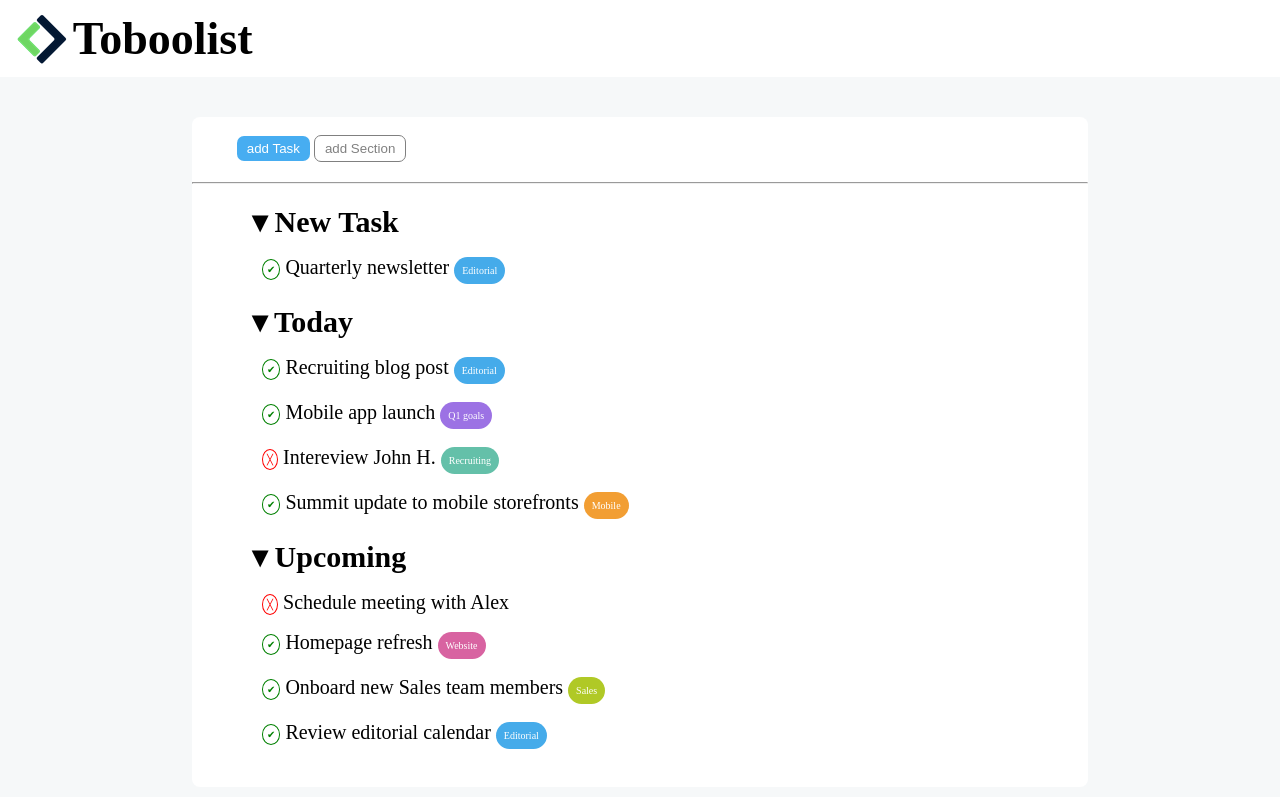
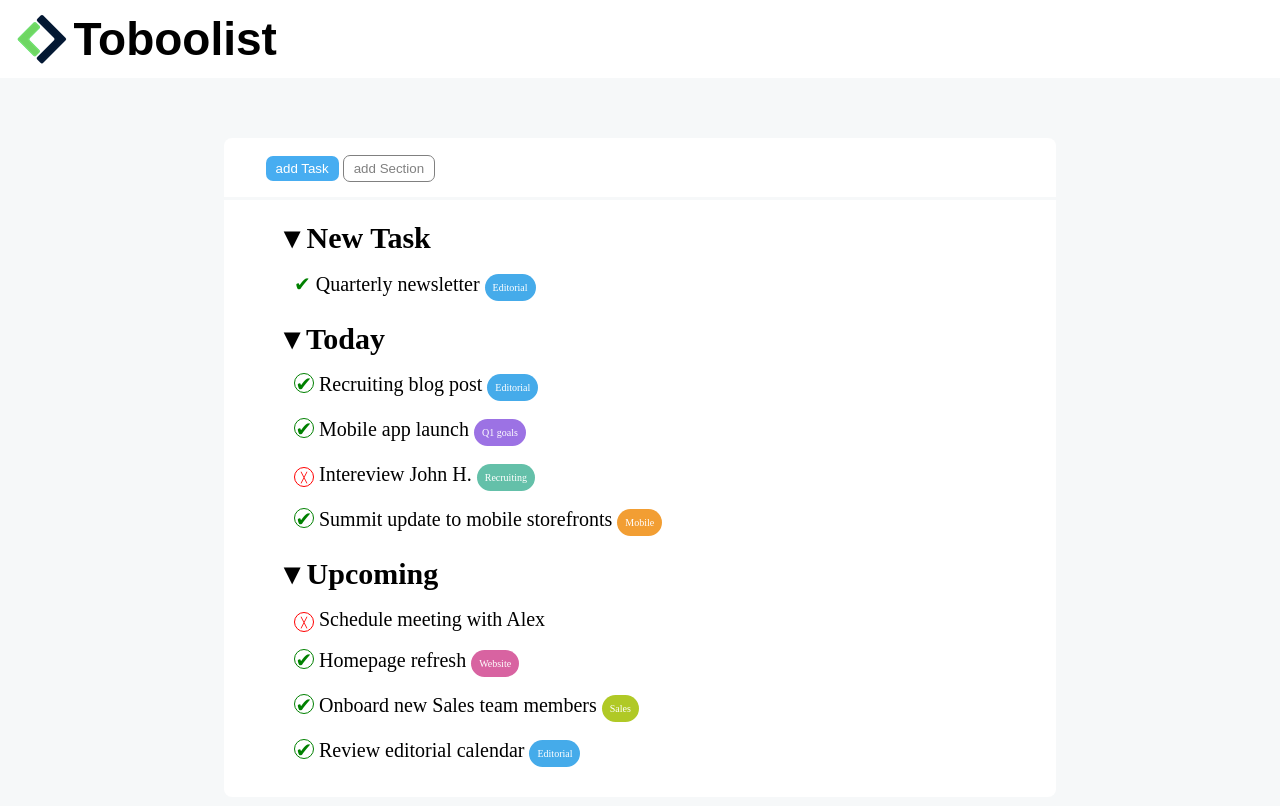
Before and after one commit to Frowingg/html-css-toboolist, a plain HTML site: page index.html in a window 1280 px wide. Drawn offline with Linux system fonts and the light colour scheme.

Commit message:
corrected 100%

```diff
--- a/css/style.css
+++ b/css/style.css
@@ -7,6 +7,7 @@
     background-color: white;
     padding: 12px 17px;
     font-size: 23px;
+    font-family: sans-serif;
 }
 
 .header img{
@@ -18,18 +19,19 @@ h1{
     vertical-align: middle;
 }
 main{
-    width: 100vw;
-    height: 90vh;
     background-color: #f6f8f9;
+    padding-top: 20px;
+    padding-bottom: 220px;
 }
 .container{
     background-color: white;
-    width: 70%;
+    width: 65%;
     height: 93%;
     margin: auto;
     position: relative;
     top: 40px;
     border-radius: 8px;
+    padding-bottom: 30px;
 }
 #btn1{
     margin-left: 5%;
@@ -46,10 +48,7 @@ main{
     margin-top: 2%;
     padding: 5px 10px;
     border-radius: 7px;
-}
-hr{
-    color: #f6f8f9;
-    margin-top: 20px;
+    margin-bottom: 15px;
 }
 ul{
     list-style-type: none;
@@ -62,20 +61,22 @@ ul{
     margin-top: 5px;
     margin-left: 10px;
 }
+.icon{
+    width: 20px;
+    height: 20px;
+    display: inline-block;
+    border-radius: 50%;
+    text-align: center;
+    line-height: 20px;
+    border-style: solid;
+    border-width: 1px;
+}
+
 .green{
     color: green;
-    border: 1px solid green;
-    border-radius: 50%;
-    padding: 4px;
-    font-size: 10px;
-    vertical-align: middle;
 }
 .red{
     color: red;
-    border: 1px solid red;
-    border-radius: 50%;
-    padding: 4px;
-    vertical-align: middle;
     font-size: 10px;
 }
 h2{
@@ -91,24 +92,27 @@ h2{
 .edit{
     background-color: hsl(202.9, 79.7%, 59.4%);
 }
-#q1{
+.q1{
     background-color: #9c72e4;
 }
-#rec{
+.rec{
     background-color: #64c0a9;
 }
-#mob{
+.mob{
     background-color: #f29e33;
 }
-#web{
+.web{
     background-color: #d863a1;
 }
-#sale{
+.sale{
     background-color: #b0c926;
 }
-#no-foot{
+.no-foot{
     margin-top: 17px;
 }
 li{
     margin-top: 17px;
 }
+.line{
+    border-bottom: 3px solid #f6f8f9;;
+}
--- a/index.html
+++ b/index.html
@@ -16,13 +16,13 @@
     </header>
     <main>
         <div class="container">
-            <section>
+            <section class="line">
                 <form>
                     <button class="btn" id="btn1">add Task</button>
                     <button class="btn" id="btn2">add Section</button>
                 </form>
             </section>
-            <hr>
+
             <section>
 
                 <ul class="main-list">
@@ -36,20 +36,20 @@
                     <li>
                         <h2>&#9662; Today</h2>
                         <ul class="list">
-                            <li><span class="green">&#10004;</span> Recruiting blog post <div class="foot edit">Editorial</div></li>
-                            <li><span class="green">&#10004;</span> Mobile app launch <div class="foot" id="q1">Q1 goals</div></li>
-                            <li><span class="red">&#9587;</span> Intereview John H. <div class="foot" id="rec">Recruiting</div></li>
-                            <li><span class="green">&#10004;</span> Summit update to mobile storefronts <div class="foot" id="mob">Mobile</div></li>
+                            <li><span class="icon green">&#10004;</span> Recruiting blog post <div class="foot edit">Editorial</div></li>
+                            <li><span class="icon green">&#10004;</span> Mobile app launch <div class="foot q1">Q1 goals</div></li>
+                            <li><span class="icon red">&#9587;</span> Intereview John H. <div class="foot rec">Recruiting</div></li>
+                            <li><span class="icon green">&#10004;</span> Summit update to mobile storefronts <div class="foot mob">Mobile</div></li>
                         </ul>
                     </li>
 
                     <li>
                         <h2>&#9662; Upcoming</h2>
                         <ul class="list">
-                            <li><span class="red">&#9587;</span> Schedule meeting with Alex</li>
-                            <li id="no-foot"><span class="green">&#10004;</span> Homepage refresh  <div class="foot" id="web">Website</div></li>
-                            <li><span class="green">&#10004;</span> Onboard new Sales team members  <div class="foot" id="sale">Sales</div></li>
-                            <li><span class="green">&#10004;</span> Review editorial calendar <div class="foot edit">Editorial</div></li>
+                            <li><span class="icon red">&#9587;</span> Schedule meeting with Alex</li>
+                            <li class="no-foot"><span class="icon green">&#10004;</span> Homepage refresh  <div class="foot web">Website</div></li>
+                            <li><span class="icon green">&#10004;</span> Onboard new Sales team members  <div class="foot sale">Sales</div></li>
+                            <li><span class="icon green">&#10004;</span> Review editorial calendar <div class="foot edit">Editorial</div></li>
                         </ul>
                     </li>
                 </ul>
```
